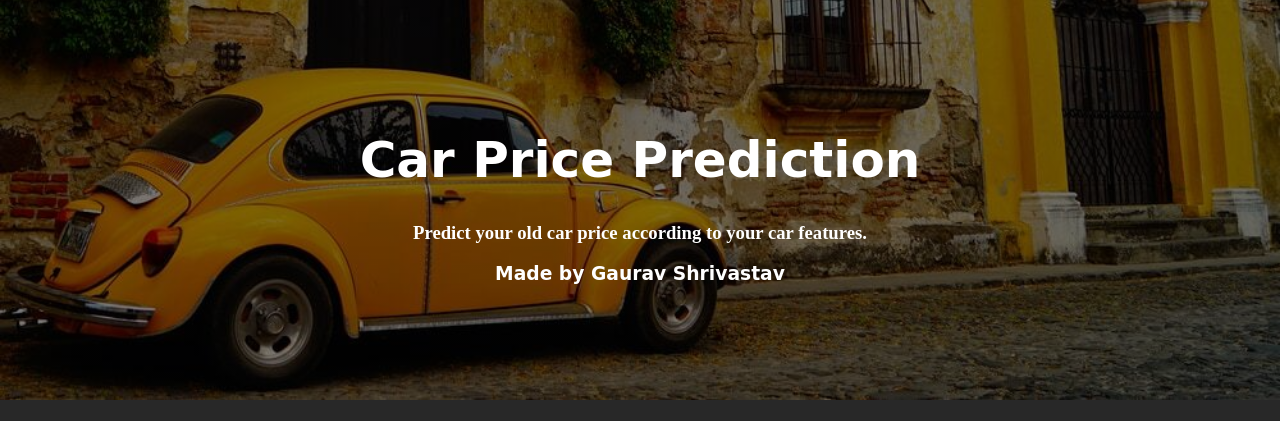
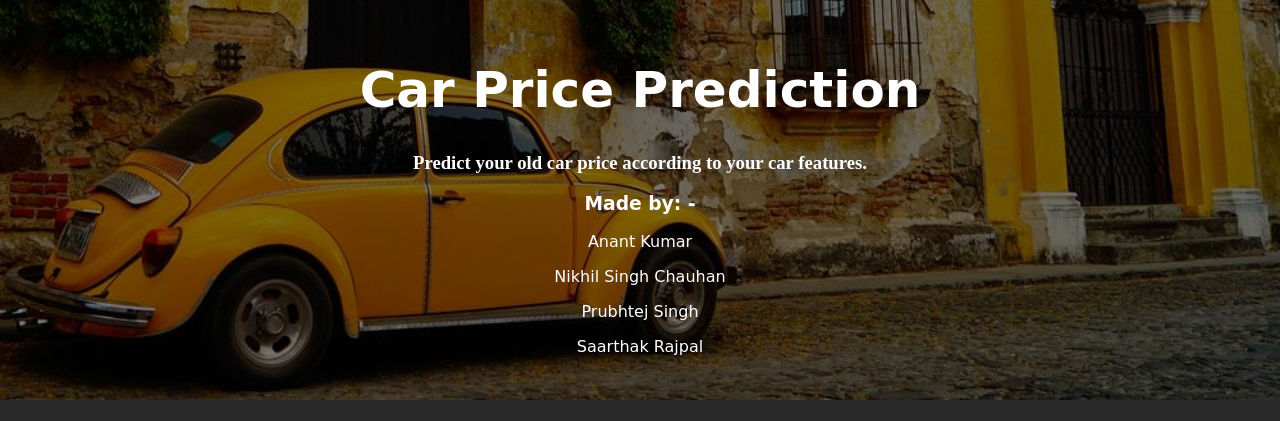
Before and after one commit to PRUBHTEJ/Car-Price-Pred, a Flask app: page / in a window 1280 px wide. Shown: the top 421 px of the page. Run offline with Flask 2, Linux system fonts and the light colour scheme; parts of the project's set-up code (start-up, migrations or seed data) failed here and were passed over.

Commit message:
Update index.html

```diff
--- a/templates/index.html
+++ b/templates/index.html
@@ -15,7 +15,11 @@
         <h1 style="font-size:50px">Car Price Prediction</h1>
 
             <h3 style="font-family:Papyrus">Predict your old car price according to your car features.</h3>
-            <h3> Made by Gaurav Shrivastav </h3>
+            <h3> Made by: -  </h3>
+	      <p>Anant Kumar</p>
+	      <p>Nikhil Singh Chauhan</p>
+	      <p>Prubhtej Singh</p>
+	      <p>Saarthak Rajpal</p>
       </div>
     </div>
 
```
